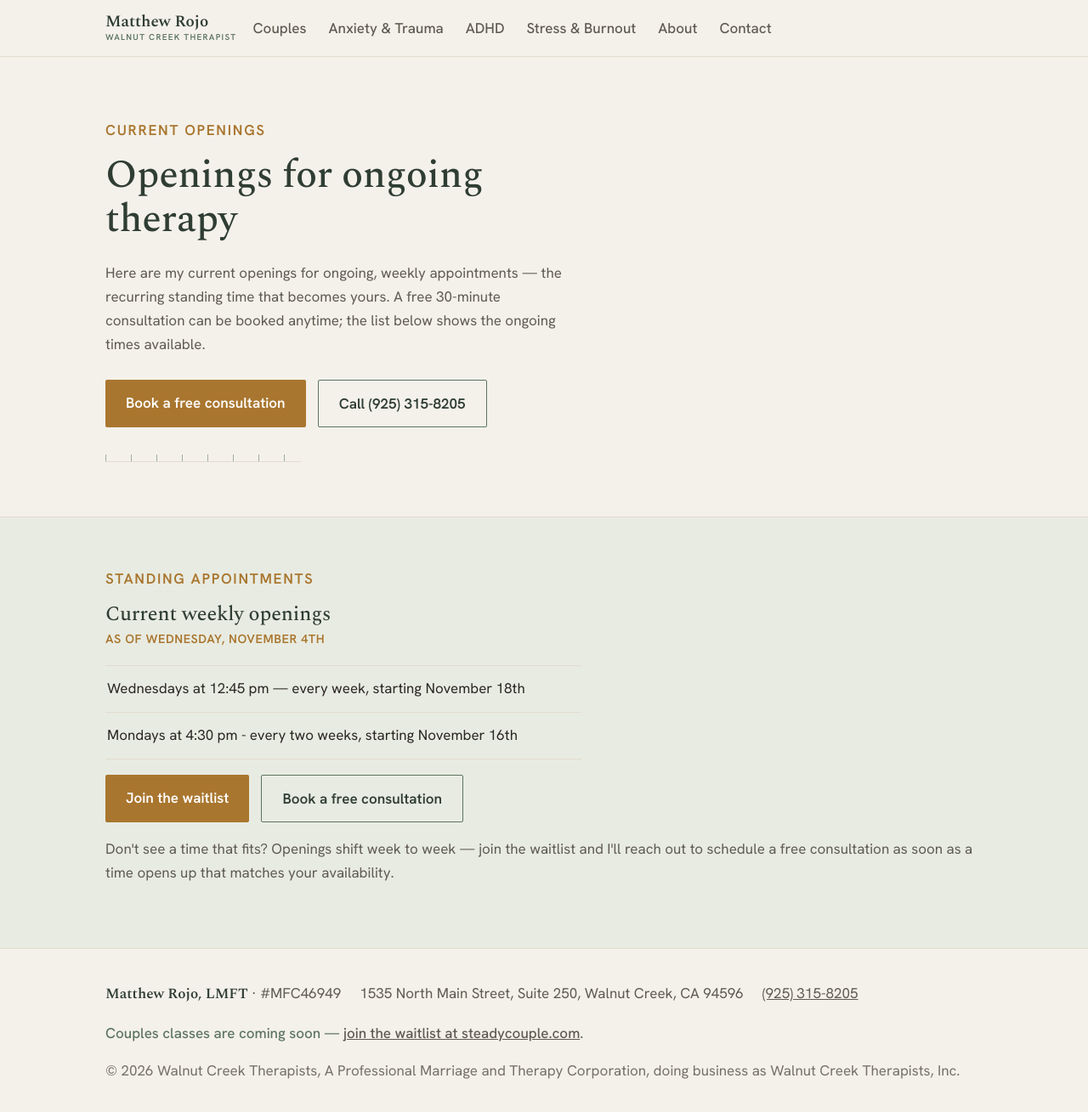
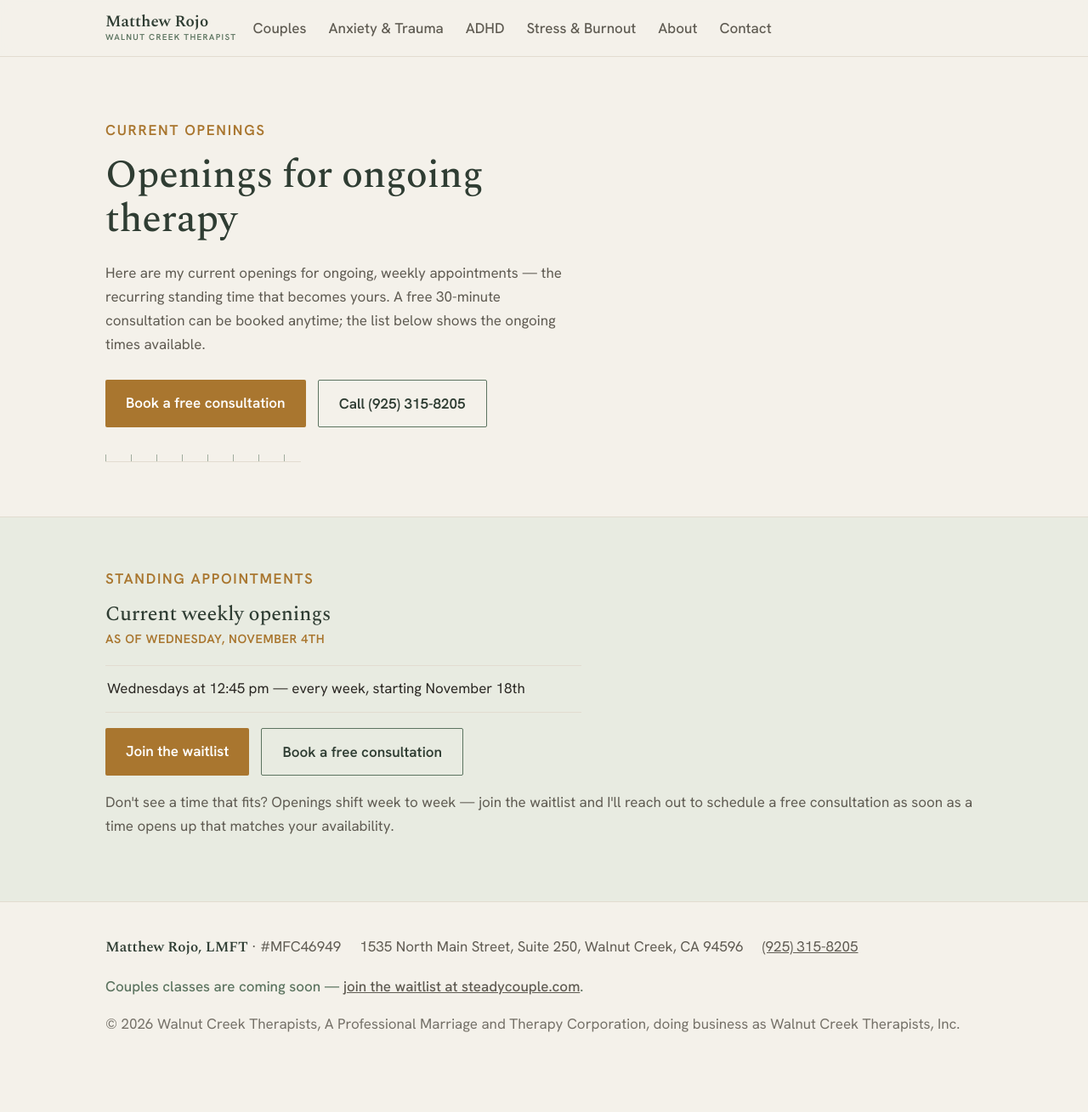
Before and after one commit to walnutcreektherapist/walnutcreektherapist.github.io, a Jekyll site: the page built from openings.html, in a window 1280 px wide and 1312 px high. Shown: the top 1309 px of the window at 85% size. Built offline with Jekyll 4.4.1, drawn with Linux system fonts in a browser that asks for light colours.

Commit message:
Remove Monday appointment slot from schedule
Removed the Monday appointment slot from the schedule.

```diff
--- a/_config.yml
+++ b/_config.yml
@@ -61,7 +61,6 @@ openings:
   slots:
     # hold Don/Jenni - "Tuesdays at 10:15 am — every two weeks, starting October 27th"
     - "Wednesdays at 12:45 pm — every week, starting November 18th"
-    - "Mondays at 4:30 pm - every two weeks, starting November 16th"
 
 # Paste your exact Psychology Today and Facebook URLs to finish consolidating your identity.
 same_as:
```
